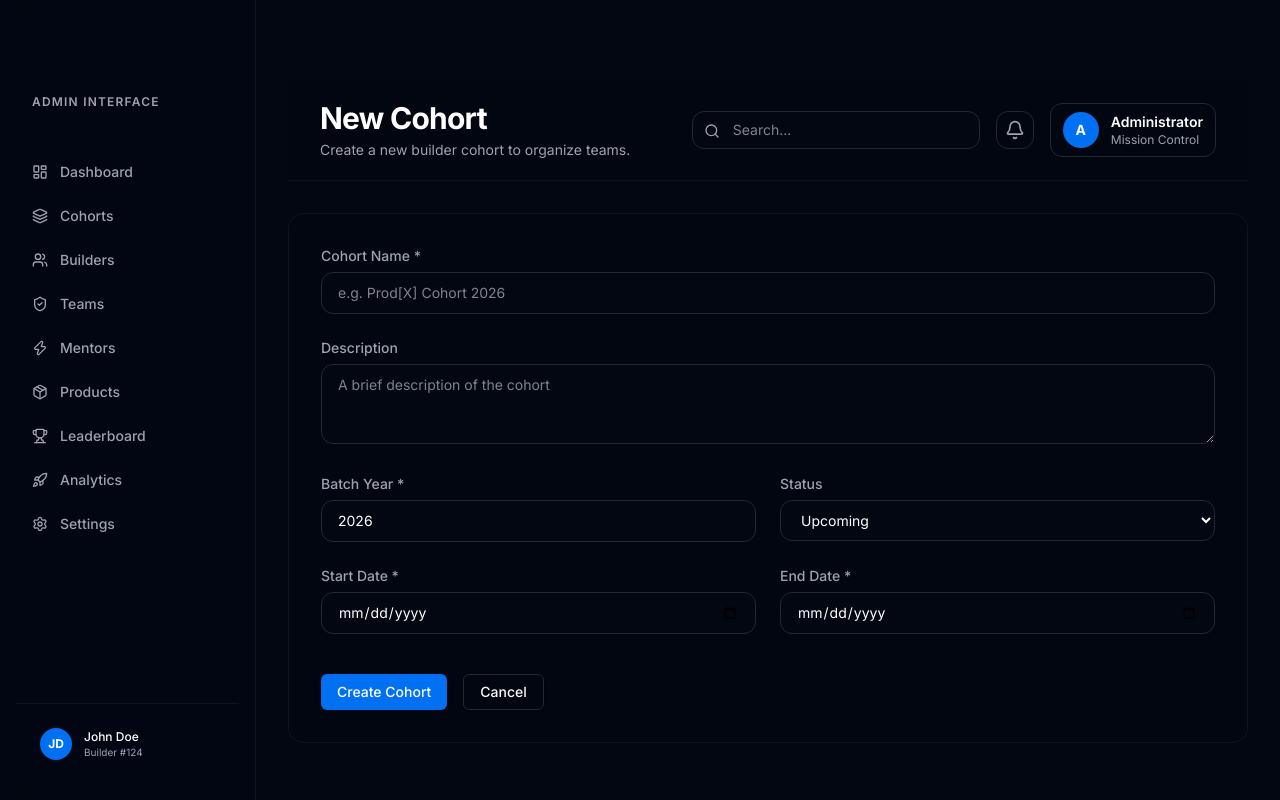
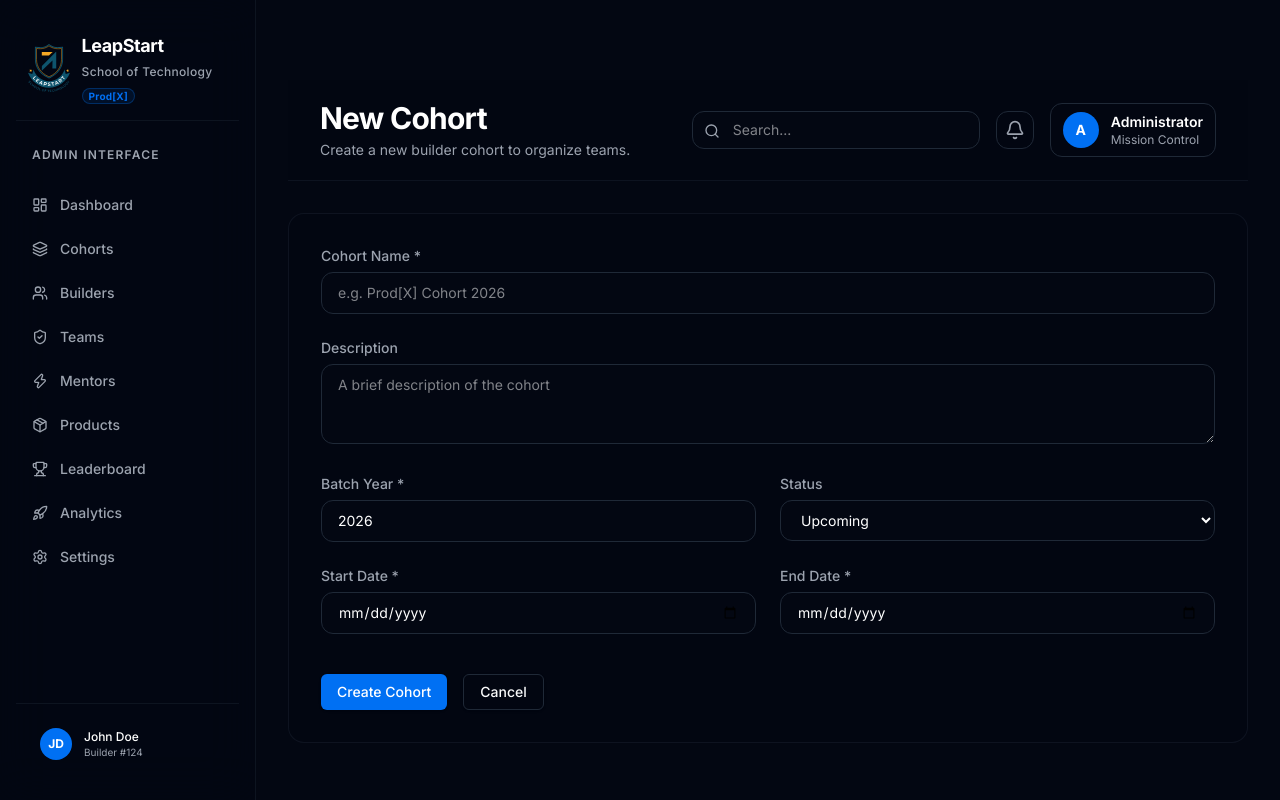
Before and after one commit to Manikanta-AI-Tech/Prod-X, a Next.js app: page /admin/cohorts/new in a window 1280 px wide. Built offline with nearby package versions, Linux system fonts and the light colour scheme; no server answers.

Commit message:
Refactor shared application branding

```diff
--- /dev/null
+++ b/components/BrandLogo.tsx
@@ -0,0 +1,38 @@
+import Image from "next/image";
+import Link from "next/link";
+import { cn } from "@/lib/utils";
+
+interface BrandLogoProps {
+  className?: string;
+}
+
+export function BrandLogo({ className }: BrandLogoProps) {
+  return (
+    <Link
+      href="/"
+      aria-label="LeapStart School of Technology home"
+      className={cn(
+        "group flex w-fit items-center gap-3 rounded-xl transition-transform duration-200 ease-out hover:-translate-y-0.5 focus-visible:outline-none focus-visible:ring-2 focus-visible:ring-electric-blue",
+        className
+      )}
+    >
+      <Image
+        src="/leapstart-logo.svg"
+        alt="LeapStart"
+        width={46}
+        height={54}
+        priority
+        className="h-10 w-auto shrink-0 transition-transform duration-200 group-hover:scale-105 sm:h-12"
+      />
+      <div className="min-w-0 leading-none">
+        <p className="truncate text-base font-bold tracking-tight text-white sm:text-lg">LeapStart</p>
+        <p className="mt-1 text-[10px] font-medium tracking-wide text-muted-foreground sm:text-xs">
+          School of Technology
+        </p>
+        <span className="mt-2 inline-flex rounded-full border border-electric-blue/30 bg-electric-blue/10 px-1.5 py-0.5 text-[9px] font-bold tracking-wide text-electric-blue sm:text-[10px]">
+          Prod[X]
+        </span>
+      </div>
+    </Link>
+  );
+}
--- a/components/Sidebar.tsx
+++ b/components/Sidebar.tsx
@@ -3,6 +3,7 @@
 import Link from "next/link";
 import { usePathname } from "next/navigation";
 import { cn } from "@/lib/utils";
+import { BrandLogo } from "@/components/BrandLogo";
 import {
   LayoutDashboard,
   Rocket,
@@ -56,9 +57,12 @@ export function Sidebar({ type }: SidebarProps) {
   const items = navItems[type];
 
   return (
-    <div className="fixed left-0 top-0 h-screen w-64 border-r border-border/40 bg-background/50 pt-16 backdrop-blur-xl">
+    <div className="fixed left-0 top-0 h-screen w-64 border-r border-border/40 bg-background/50 backdrop-blur-xl">
       <div className="flex h-full flex-col p-4">
-        <div className="mb-8 px-4 py-2">
+        <div className="border-b border-border/40 px-3 py-4">
+          <BrandLogo />
+        </div>
+        <div className="mb-5 px-4 pt-5">
           <span className="text-xs font-semibold uppercase tracking-widest text-muted-foreground">
             {type} Interface
           </span>
```
Also changed, not shown: public/leapstart-logo.svg (added).
